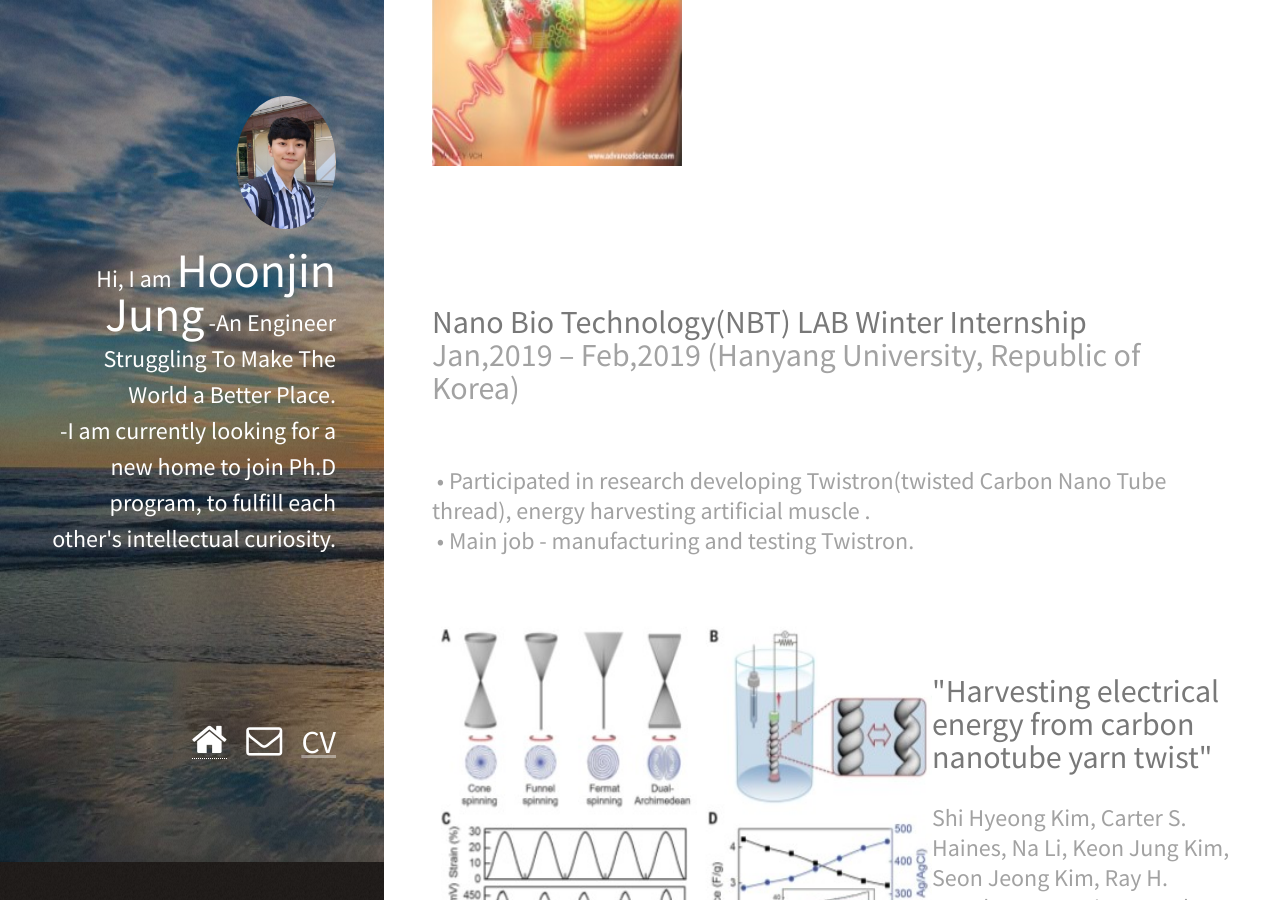
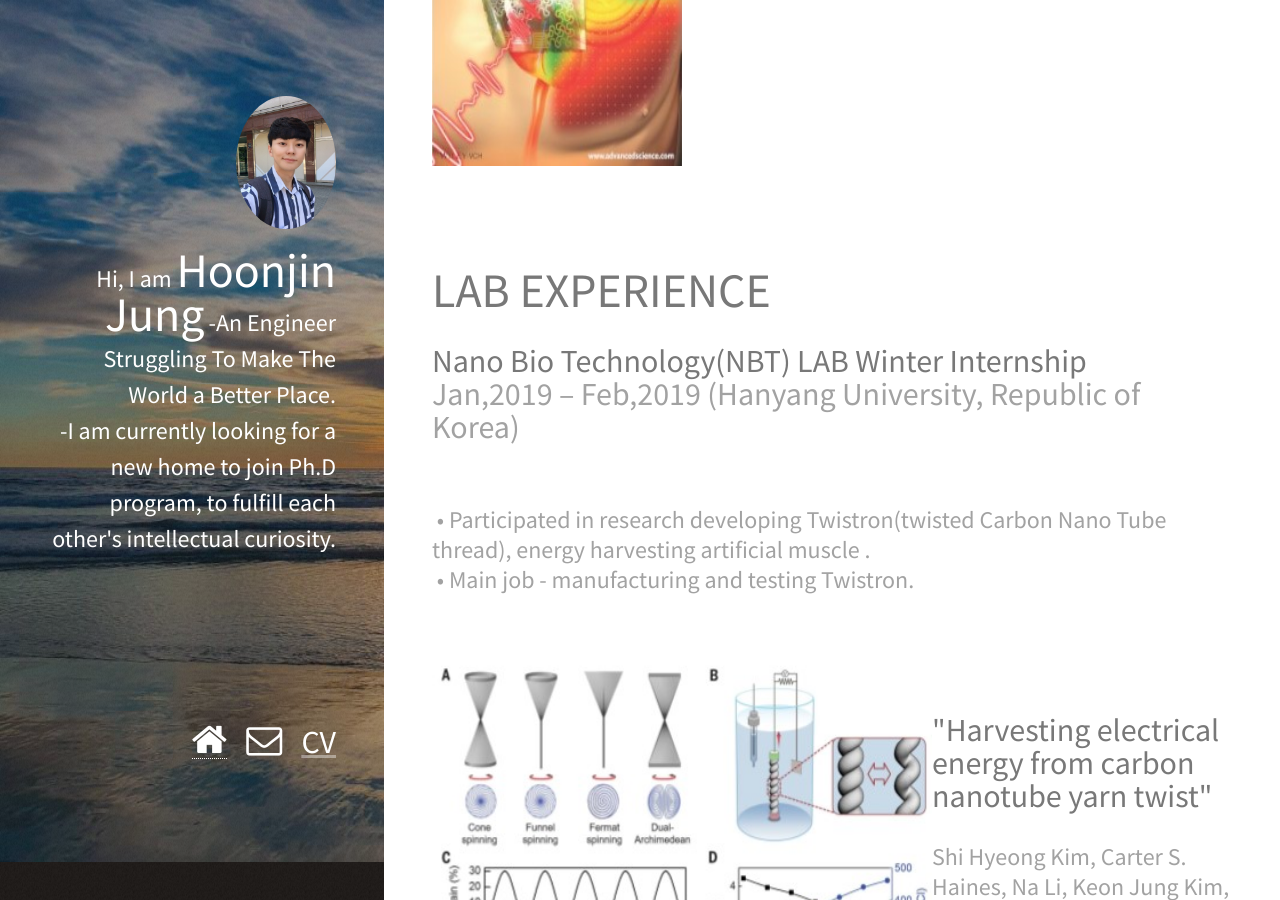
Before and after one commit to davidhoonjin/davidhoonjin.github.io, a Jekyll site: the page built from _posts/2019-09-02-Past Works.markdown, in a window 1280 px wide and 900 px high, scrolled down 768 px. Built offline with Jekyll 4.4.1, drawn with Linux system fonts in a browser that asks for light colours; nearby versions of some CDN libraries.

Commit message:
third commit

```diff
--- a/_posts/2019-09-02-Past Works.markdown
+++ b/_posts/2019-09-02-Past Works.markdown
@@ -25,6 +25,7 @@ LU Research Group Undergraduate Research Assistant <br>
 <br><br>
 <br><br>
 <br><br>
+<b><font size="7em"> LAB EXPERIENCE </font></b><br>
 <font size="6em"><b>
 Nano Bio Technology(NBT) LAB Winter Internship  <br>
 </b></font> <font size="6em"> Jan,2019 – Feb,2019 (Hanyang University, Republic of Korea)
```
Also changed, not shown: images/fulls/LU7.jpg (added), 8 other files.
